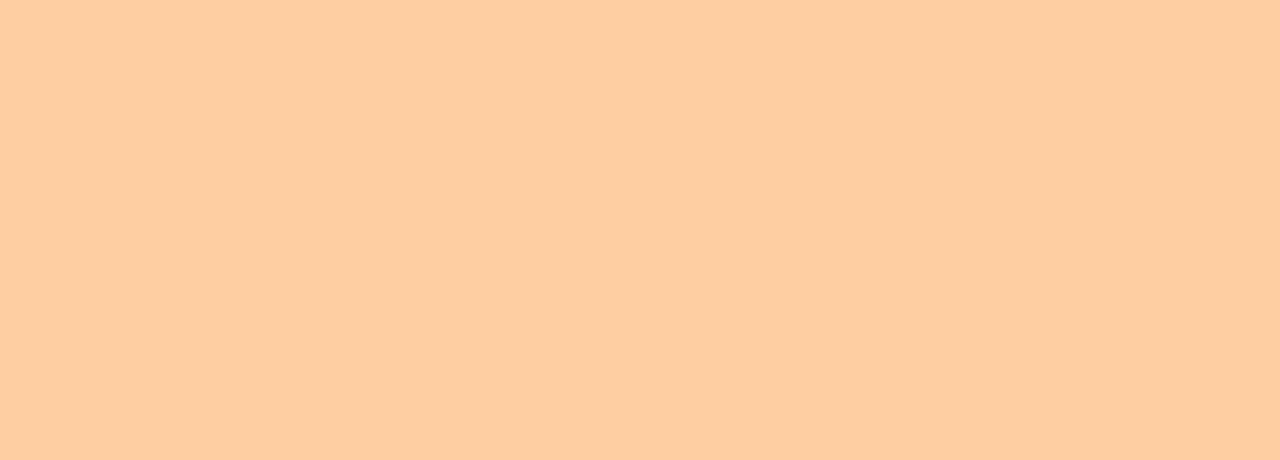
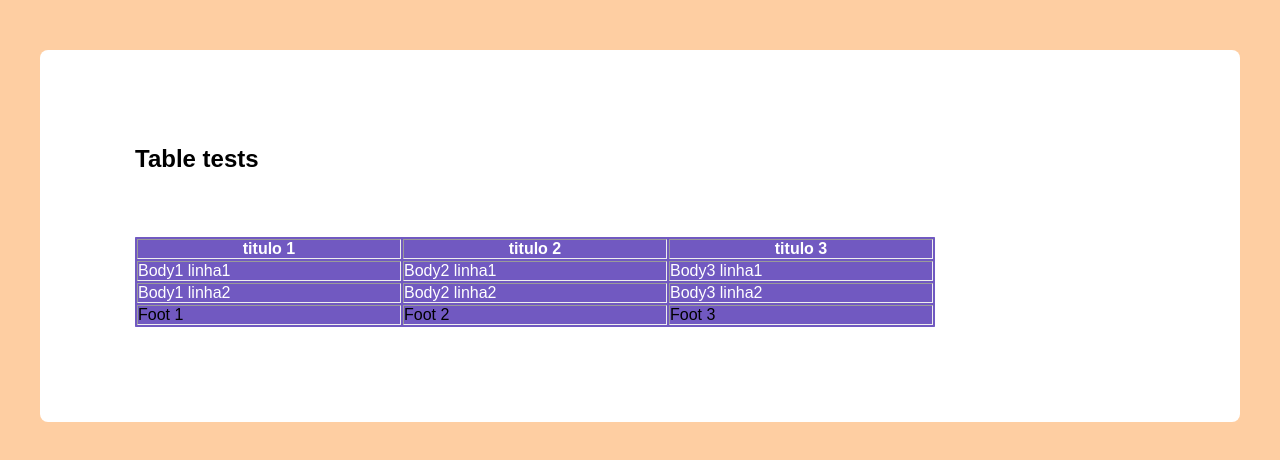
Before and after one commit to mateusPPinh/twoweb-app, a React (Create React App) app in the folder app/: page /users in a window 1280 px wide. Shown: the top 460 px of the page. Built offline with nearby package versions, Linux system fonts and the light colour scheme; the HTML template or start-up script is replaced by a standard one; a web font is replaced by a local one.

Commit message:
add button for pagination

```diff
--- a/app/src/pages/DahsboardConfigurations/index.js
+++ b/app/src/pages/DahsboardConfigurations/index.js
@@ -13,16 +13,13 @@ import api from '../../services/api';
 
 export default function DashboardConfigurations() {
   const [userProfile, setUserProfile] = useState([]);
-  const [total, setTotal] = useState(0);
-  // const [limit, setLimit] = useState();
-  // const [pages, setPages] = useState(1);
+  const [pages, setPages] = useState(1);
 
   useEffect(() => {
-    api.get('users').then((response) => {
-      setTotal(response.headers['x-total-count']);
+    api.get(`users?page=${pages}`).then((response) => {
       setUserProfile(response.data);
     });
-  }, [total]);
+  }, []);
 
   return (
     <Container>
@@ -32,7 +29,7 @@ export default function DashboardConfigurations() {
 
       <CardContainer>
         {userProfile.map((users) => (
-          <Cards>
+          <Cards key={users.id}>
             <img
               src="https://images.unsplash.com/photo-1561055657-b9e0bf0fa360?ixlib=rb-1.2.1&ixid=eyJhcHBfaWQiOjEyMDd9&auto=format&fit=crop&w=334&q=80"
               alt="User Profile Pic"
@@ -46,7 +43,8 @@ export default function DashboardConfigurations() {
       </CardContainer>
 
       <Pagination>
-        <div>qntd {total}</div>
+        <button type="button">Página Anterior</button>
+        <button type="button">Próxima página</button>
       </Pagination>
     </Container>
   );
--- a/app/src/pages/DahsboardConfigurations/styles.js
+++ b/app/src/pages/DahsboardConfigurations/styles.js
@@ -75,5 +75,22 @@ export const Cards = styled.div`
 
 export const Pagination = styled.div`
   display: flex;
-  min-width: 40rem;
+  margin-top: 5rem;
+  justify-content: space-between;
+  align-items: center;
+
+  button {
+    background: #333;
+    border: 0;
+    width: 10rem;
+    height: 3rem;
+    border-radius: 0.8rem 0.4rem;
+    color: #ffff;
+    font-weight: bold;
+    transition: background 0.2s;
+
+    &:hover {
+      background: ${shade(0.1, '#333')};
+    }
+  }
 `;
--- /dev/null
+++ b/app/src/pages/UserList/index.js
@@ -0,0 +1,37 @@
+import React from 'react';
+
+import { Container } from './styles';
+
+export default function UserList() {
+  return (
+    <Container>
+      <h2>Table tests</h2>
+      <table border="1">
+        <thead>
+          <tr>
+            <th>titulo 1</th>
+            <th>titulo 2</th>
+            <th>titulo 3</th>
+          </tr>
+        </thead>
+        <tbody>
+          <tr>
+            <td>Body1 linha1</td>
+            <td>Body2 linha1</td>
+            <td>Body3 linha1</td>
+          </tr>
+          <tr>
+            <td>Body1 linha2</td>
+            <td>Body2 linha2</td>
+            <td>Body3 linha2</td>
+          </tr>
+        </tbody>
+        <tfoot>
+          <td>Foot 1</td>
+          <td>Foot 2</td>
+          <td>Foot 3</td>
+        </tfoot>
+      </table>
+    </Container>
+  );
+}
--- /dev/null
+++ b/app/src/pages/UserList/styles.js
@@ -0,0 +1,26 @@
+import styled from 'styled-components';
+
+export const Container = styled.div`
+  margin: 50px auto;
+  padding: 95px;
+  max-width: 1200px;
+  background: #ffff;
+  border-radius: 8px;
+
+  table {
+    max-width: 800px;
+    border: none;
+    width: 1000px;
+    background: #7159c1;
+    border-radius: 0.7px;
+    margin-top: 4rem;
+
+    thead {
+      color: #fff;
+    }
+
+    tr {
+      color: #fff;
+    }
+  }
+`;
--- a/app/src/routes/index.js
+++ b/app/src/routes/index.js
@@ -4,6 +4,9 @@ import { Switch, Route } from 'react-router-dom';
 import Main from '../pages/Main';
 import DashboardConfiguration from '../pages/DahsboardConfigurations';
 import EditProfile from '../pages/EditProfile';
+
+// That file correspond a test, don't use that route.
+import UserList from '../pages/UserList';
 
 export default function Routes() {
   return (
@@ -14,6 +17,7 @@ export default function Routes() {
         component={DashboardConfiguration}
       />
       <Route path="/edit" component={EditProfile} />
+      <Route path="/users" component={UserList} />
     </Switch>
   );
 }
```
Also changed, not shown: app/.eslintrc.js (deleted), 2 other files (tests, documents, lock files or other folders).
